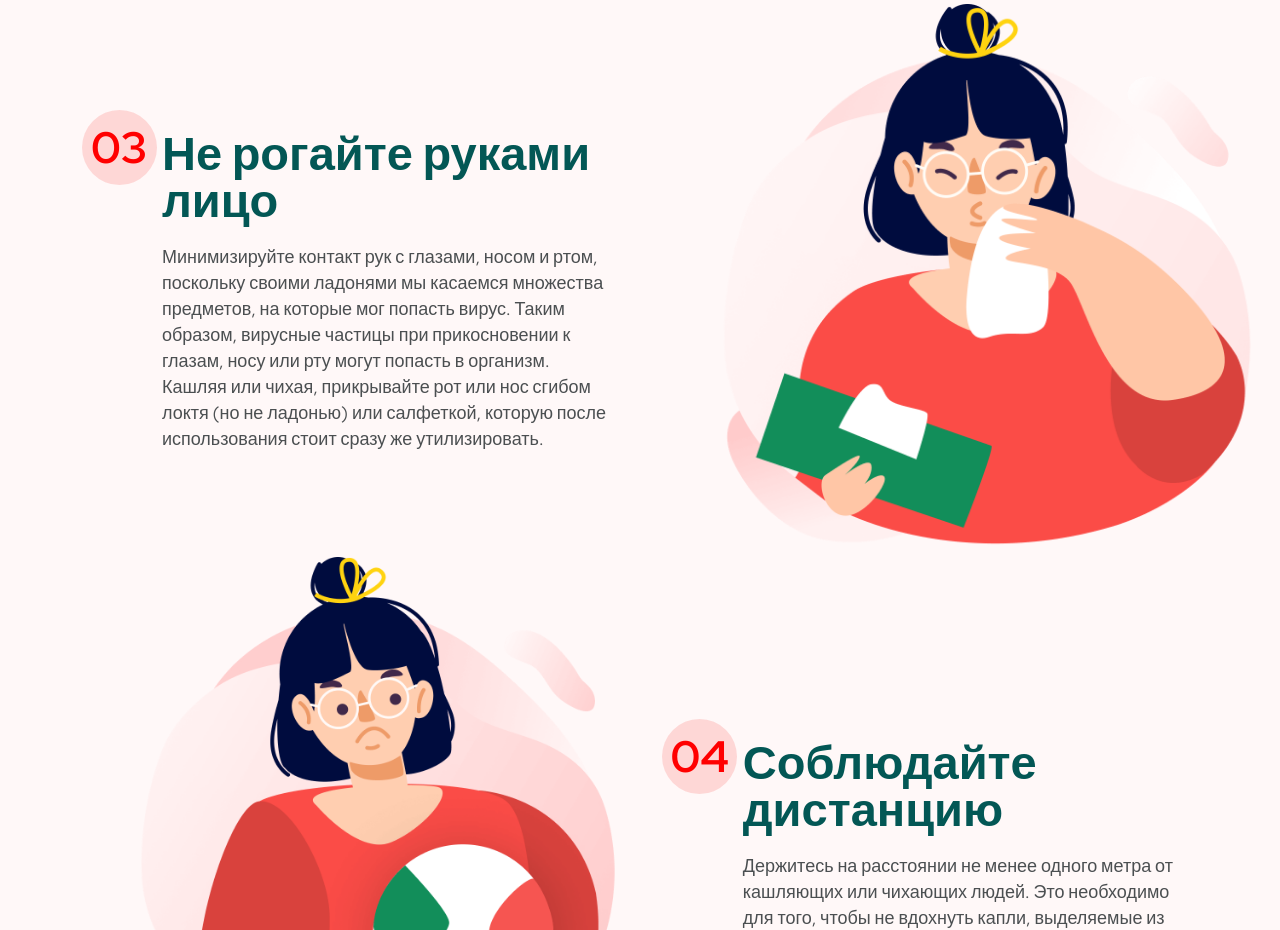
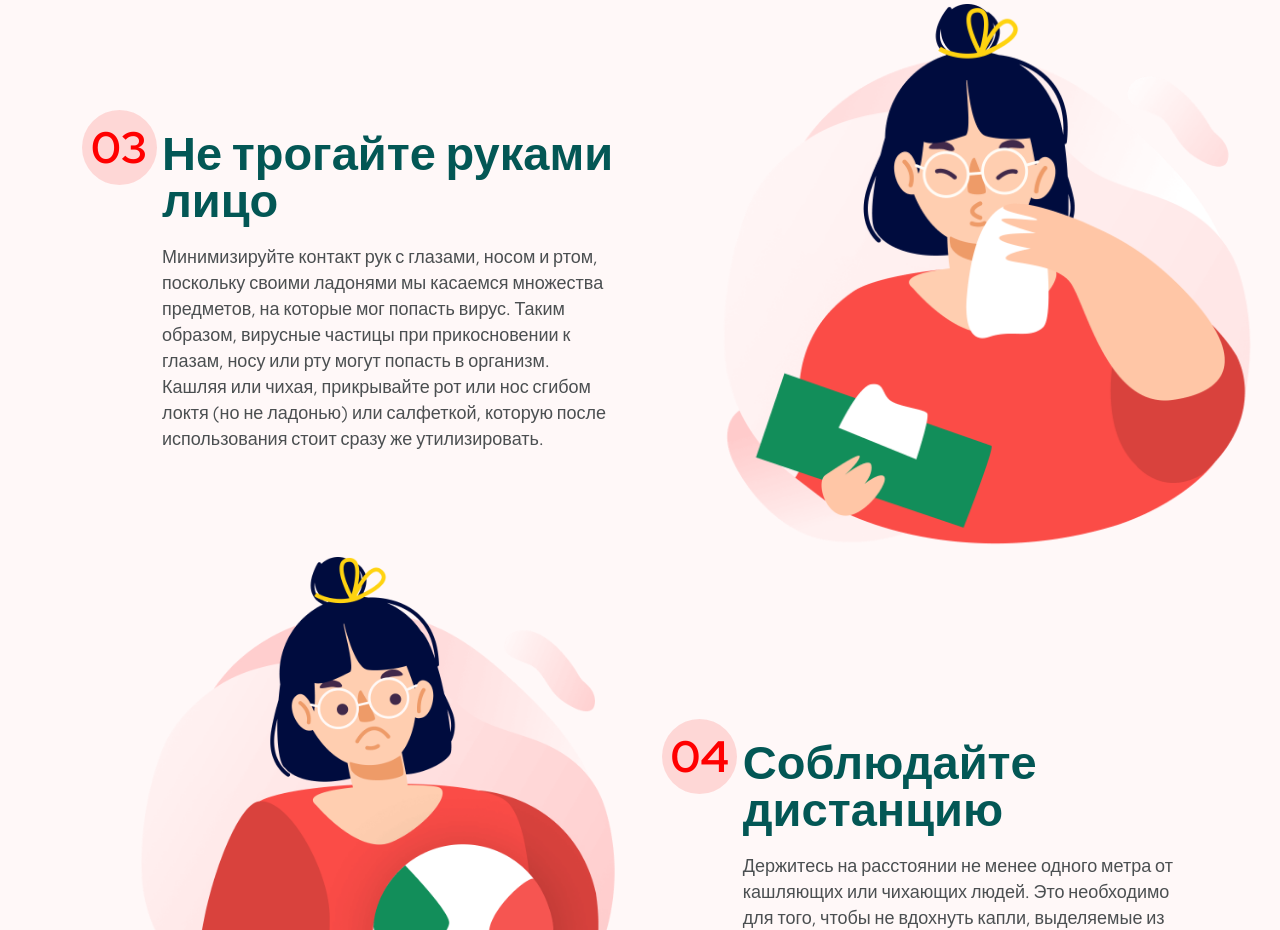
Before and after one commit to zaslavskayasya/virusalert.github.io, a website: page index.html in a window 1280 px wide. Shown: the part 6020-6950 px from the top of the page. Drawn offline with Linux system fonts and the light colour scheme.

Commit message:
Add files via upload

```diff
--- a/index.html
+++ b/index.html
@@ -251,7 +251,7 @@
             <div class="action_text">
               <div class="actiion_number"></div>
               <div class="acton_paragraph">
-                <div class="papagraph_header">Не рогайте руками лицо</div>
+                <div class="papagraph_header">Не трогайте руками лицо</div>
                 <div class="paragraph_inner">Минимизируйте контакт рук с глазами, носом и ртом, поскольку своими ладонями мы касаемся множества предметов, на которые мог попасть вирус. Таким образом, вирусные частицы при прикосновении к глазам, носу или рту могут попасть в организм. Кашляя или чихая, прикрывайте рот или нос сгибом локтя (но не ладонью) или салфеткой, которую после использования стоит сразу же утилизировать.   </div>
               </div>
             </div>
```
